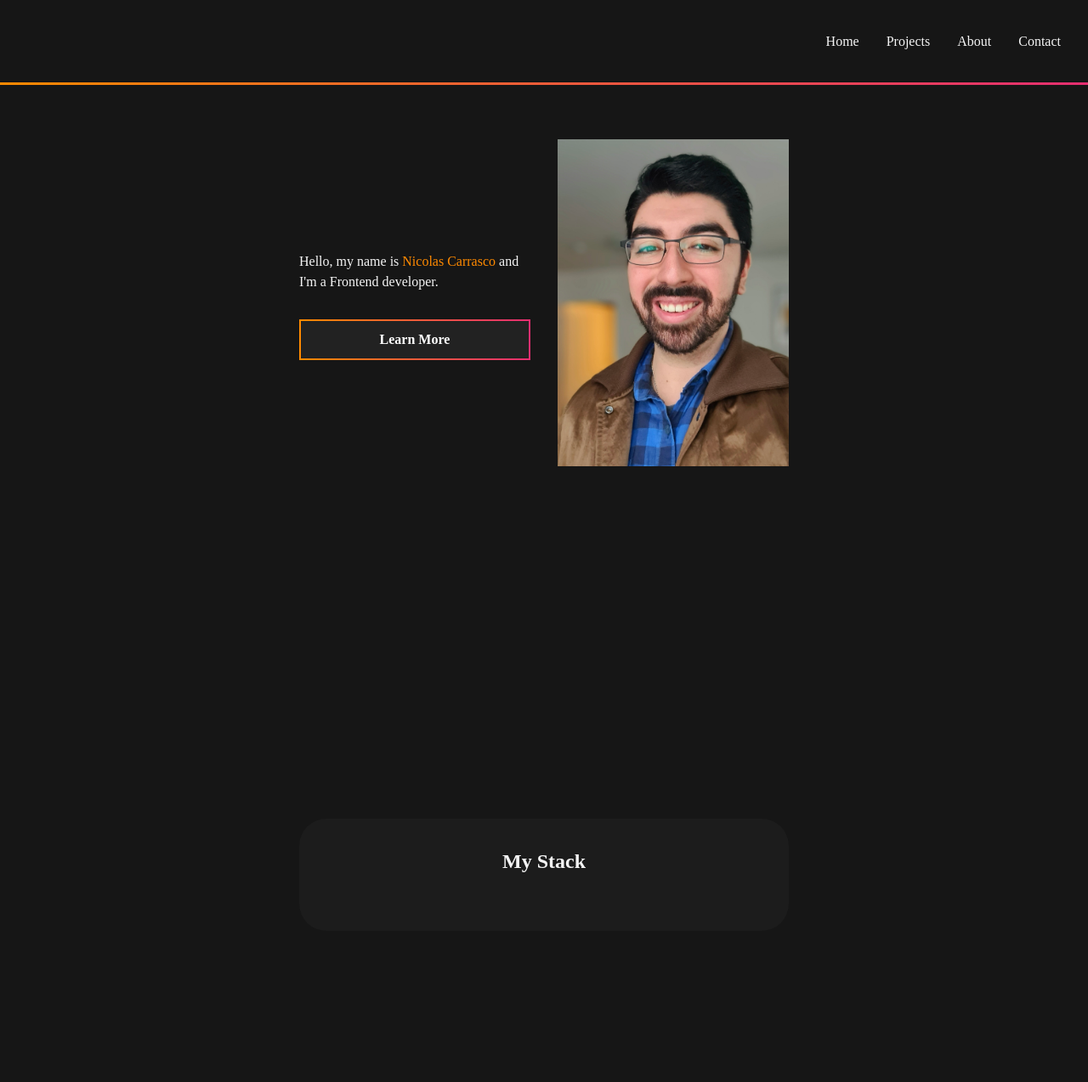
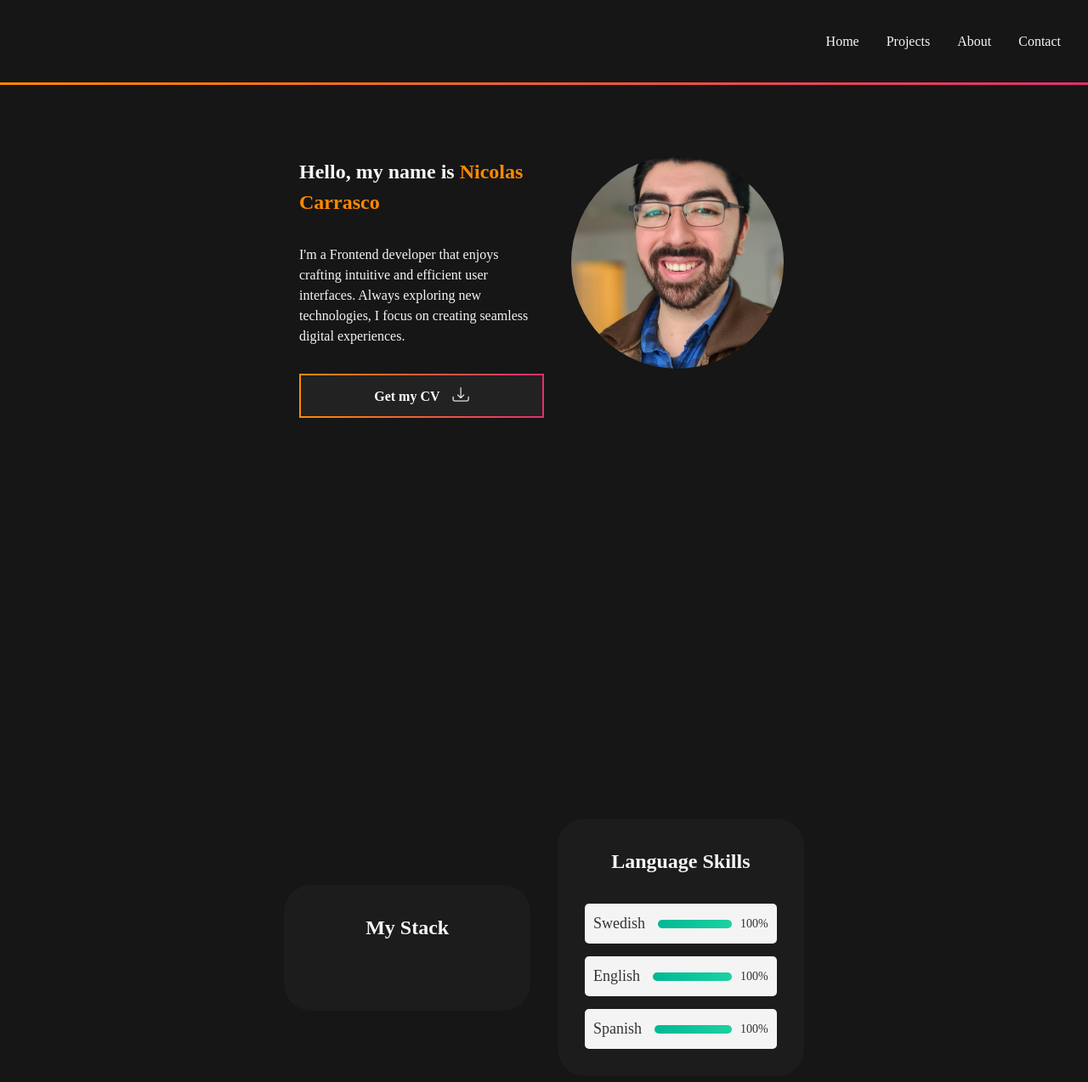
Before and after one commit to Niccar95/Portfolio-React, a React (Vite) app: page / in a window 1280 px wide. Shown: the top 1274 px of the page at 85% size. Built offline with nearby package versions, Linux system fonts and the light colour scheme; some icons are missing; a web font is replaced by a local one.

Commit message:
added language skills card and fixed introduction layout

```diff
--- a/src/components/Skills.tsx
+++ b/src/components/Skills.tsx
@@ -1,5 +1,6 @@
 import { useEffect, useState } from "react";
 import { Stack } from "../models/Stack";
+import { languageSkills } from "../data/languageSkills";
 
 interface ISkillProps {
   stackList: Stack[];
@@ -12,7 +13,7 @@ const Skills = ({ stackList }: ISkillProps) => {
       if (window.innerWidth < 768) {
         setIconSize("ci-2x");
       } else {
-        setIconSize("ci-4x");
+        setIconSize("ci-3x");
       }
     };
 
@@ -23,6 +24,8 @@ const Skills = ({ stackList }: ISkillProps) => {
   }, []);
 
   return (
+    <>
+      <div className="skillSectionWrapper">
         <article className="skillsCard">
           <h2 className="stackLabel">My Stack</h2>
           <div className="stackIconsWrapper">
@@ -31,6 +34,20 @@ const Skills = ({ stackList }: ISkillProps) => {
             ))}
           </div>
         </article>
+        <article className="skillsCard">
+          <h2 className="stackLabel">Language Skills</h2>
+          <div className="langSkillsWrapper">
+            {languageSkills.map((language) => (
+              <div className="languageItem" key={language.id}>
+                <p className="skillName">{language.name}</p>
+                <div className="languageBar"></div>
+                <span className="percentage">100%</span>
+              </div>
+            ))}
+          </div>
+        </article>
+      </div>
+    </>
   );
 };
 
--- /dev/null
+++ b/src/data/languageSkills.ts
@@ -0,0 +1,5 @@
+export const languageSkills = [
+  { id: 1, name: "Swedish" },
+  { id: 2, name: "English" },
+  { id: 3, name: "Spanish" },
+];
--- a/src/data/stacks.ts
+++ b/src/data/stacks.ts
@@ -1,19 +1,21 @@
 export const stacks = [
-  { id: 1, name: "ci ci-javascript" },
-  { id: 2, name: "ci ci-typescript" },
-  { id: 3, name: "ci ci-vuejs" },
-  { id: 4, name: "ci ci-nextjs-light" },
-  { id: 5, name: "ci ci-vitejs" },
-  { id: 6, name: "ci ci-git" },
-  { id: 7, name: "ci ci-nodejs" },
-  { id: 8, name: "ci ci-css" },
-  { id: 9, name: "ci ci-sass" },
-  { id: 10, name: "ci ci-mongodb2" },
-  { id: 11, name: "ci ci-mysql" },
-  { id: 12, name: "ci ci-prisma" },
-  { id: 13, name: "ci ci-mongoose" },
-  { id: 14, name: "ci ci-github-light" },
-  { id: 15, name: "ci ci-vscode" },
-  { id: 16, name: "ci ci-figma" },
-  { id: 17, name: "ci ci-postman" },
+  { id: 1, name: "ci ci-javascript", alt: "JavaScript" },
+  { id: 2, name: "ci ci-typescript", alt: "TypeScript" },
+  { id: 3, name: "ci ci-vuejs", alt: "Vue.js" },
+  { id: 4, name: "ci ci-nextjs-light", alt: "Next.js" },
+  { id: 5, name: "ci ci-vitejs", alt: "Vite.js" },
+  { id: 6, name: "ci ci-git", alt: "Git" },
+  { id: 7, name: "ci ci-nodejs", alt: "Node.js" },
+  { id: 8, name: "ci ci-css", alt: "CSS" },
+  { id: 9, name: "ci ci-sass", alt: "Sass" },
+  { id: 10, name: "ci ci-tailwindcss", alt: "Tailwind CSS" },
+  { id: 11, name: "ci ci-mongodb2", alt: "MongoDB" },
+  { id: 12, name: "ci ci-mysql", alt: "MySQL" },
+  { id: 13, name: "ci ci-prisma", alt: "Prisma" },
+  { id: 14, name: "ci ci-mongoose", alt: "Mongoose" },
+  { id: 15, name: "ci ci-github-light", alt: "GitHub" },
+  { id: 16, name: "ci ci-vscode", alt: "VSCode" },
+  { id: 17, name: "ci ci-figma", alt: "Figma" },
+  { id: 18, name: "ci ci-postman", alt: "Postman" },
+  { id: 19, name: "ci ci-sanity", alt: "Sanity" },
 ];
--- a/src/pages/Home.tsx
+++ b/src/pages/Home.tsx
@@ -11,12 +11,20 @@ const Home = () => {
       <section className="content">
         <section className="heroSection">
           <div className="introductionContainer">
+            <h2 className="introHeading">
+              {" "}
+              Hello, my name is{" "}
+              <span className="nameLabel">Nicolas Carrasco</span>
+            </h2>
             <p className="introduction">
-              Hello, my name is{" "}
-              <span className="nameLabel">Nicolas Carrasco</span> and I'm a
-              Frontend developer.
+              I'm a Frontend developer that enjoys crafting intuitive and
+              efficient user interfaces. Always exploring new technologies, I
+              focus on creating seamless digital experiences.
             </p>
-            <button className="learnMoreButton">Learn More</button>
+            <button className="learnMoreButton">
+              Get my CV
+              <i className="bi bi-download"></i>
+            </button>
           </div>
           <div className="avatarImageContainer">
             <img className="avatarImage" src="/myPic.jpg" alt="My image"></img>
--- a/src/styles/App.scss
+++ b/src/styles/App.scss
@@ -2,3 +2,4 @@
 @use "/src/styles/icons";
 @use "/src/styles/pagination";
 @use "/src/styles/contactForm";
+@use "/src/styles/wrappers";
--- a/src/styles/_icons.scss
+++ b/src/styles/_icons.scss
@@ -3,3 +3,9 @@
 .ci {
    align-self: center;
 }
+
+
+.bi-download {
+   font-size: 1.2rem;
+   margin-left: 15px;
+}
--- /dev/null
+++ b/src/styles/_wrappers.scss
@@ -0,0 +1,42 @@
+@use "breakpoints" as *;
+
+.skillSectionWrapper {
+
+    @include desktop() {
+        flex-direction: row;
+    }
+}
+
+.langSkillsWrapper {
+    display: flex;
+    flex-direction: column;
+    gap: 15px;
+
+
+    .languageItem {
+      display: flex;
+      justify-content: space-between;
+      align-items: center;
+      padding: 10px;
+      background-color: #f4f4f4;
+      border-radius: 5px;
+
+      .skillName {
+        font-size: 18px;
+        color: #333;
+        margin-right: 15px;
+    }
+    .languageBar {
+        width: 100%;
+        height: 10px;
+        background: linear-gradient(90deg, #00b894, #1dd1a1);
+        border-radius: 5px;
+    }
+
+    .percentage {
+        font-size: 14px;
+        color: #333;
+        margin-left: 10px;
+    }
+}
+}
--- a/src/styles/index.scss
+++ b/src/styles/index.scss
@@ -176,26 +176,32 @@ footer {
     }
 
 .heroSection {
+  margin-top: 20px;
   display: flex;
   flex-direction: column-reverse;
   gap: 1rem;
   width: 100%;
 
   @include desktop() {
+    margin-top: 20px;
     flex-direction:row;
-    align-items: center;
     gap: 2rem;
     width: 50%;
   }
 
   .avatarImageContainer {
-    width: 100%;
-    // clip-path: polygon(20% 0%, 100% 0%, 80% 100%, 0% 100%);
+    width: 200px;
+    height: 200px;
+
 
     @include desktop() {
-      width: 50%;
+      width: 250px;
+      height: 250px;
+      border-radius: 50%;
     }
     .avatarImage {
+      border-radius: 50%;
+      object-fit: cover;
       width: 100%;
       height: 100%;
 
@@ -208,12 +214,16 @@ footer {
       width: 50%;
     }
 
-    .introduction {
+    .introHeading {
       margin-bottom: 2rem;
 
       .nameLabel {
         color: #ff8a00;
       }
+
+    }
+    .introduction {
+      margin-bottom: 2rem;
     }
 
     .learnMoreButton {
@@ -227,10 +237,18 @@ footer {
   grid-template-columns: repeat(1, 1fr);
 
   @include desktop() {
-
       grid-template-columns: repeat(2, 550px);
       gap: 2.5rem;
+    }
+ }
 
 
+ .skillSectionWrapper {
+  display: flex;
+  flex-direction: column;
+  gap: 2rem;
+
+  @include desktop() {
+    align-items: center;
   }
  }
```
Lines whose indentation alone changed are shown as unchanged.
